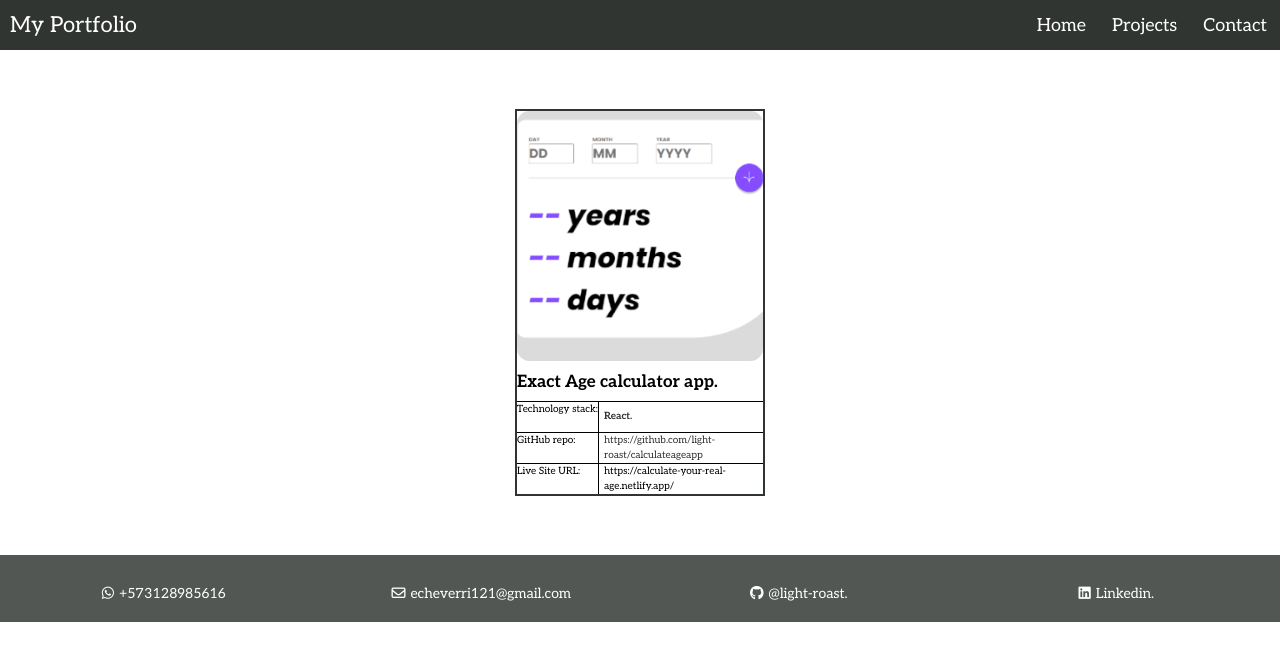
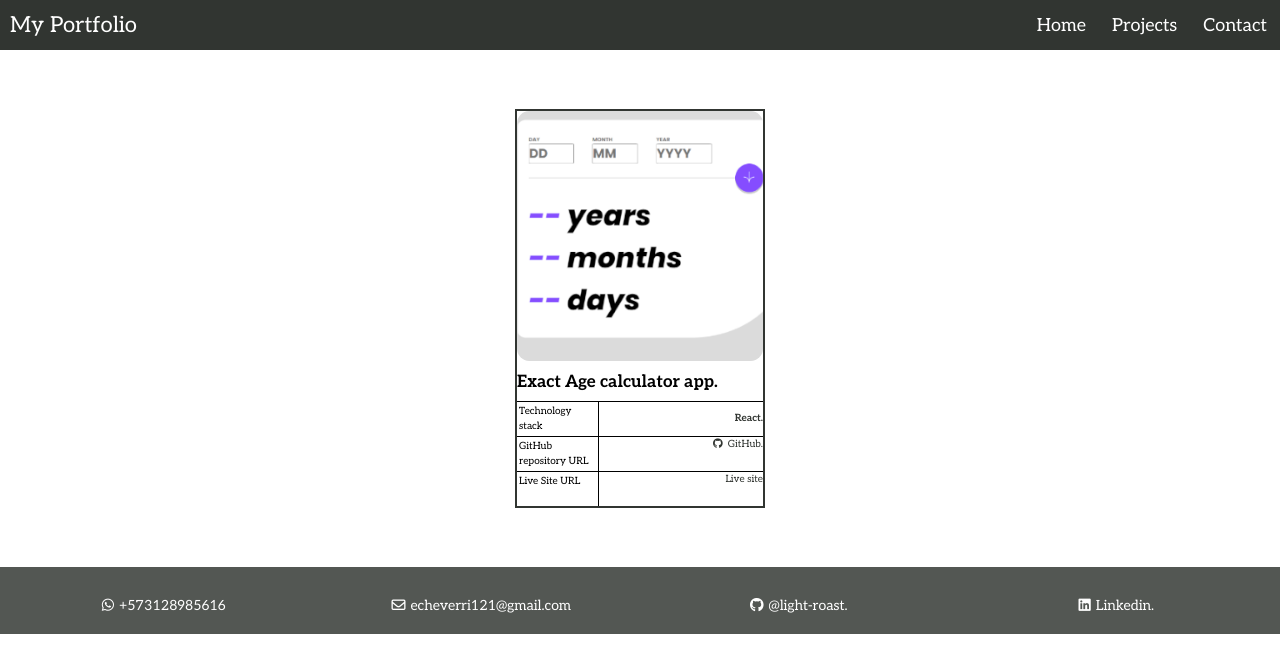
Before and after one commit to light-roast/portfolio-react, a React (Vite) app: page /projects in a window 1280 px wide. Shown: the top 672 px of the page. Built offline with nearby package versions, Linux system fonts and the light colour scheme.

Commit message:
Adjust card styles

```diff
--- a/src/components/Home/Home.module.css
+++ b/src/components/Home/Home.module.css
@@ -63,7 +63,7 @@
   }
 
   h3 {
-    font-size: 2.3rem;
+    font-size: 2rem;
     color: #6B8A94;
   }
 
@@ -95,6 +95,7 @@
   .sectionA h1 {
     color: var(--textColor);
     text-align: center;
+    font-size: 3.5rem;
   }
 
   .sectionA h3 {
@@ -102,7 +103,7 @@
     text-align: justify;
     padding: 5rem;
     margin: .7rem;
-    font-size: 2.5rem;
+    font-size: 2rem;
   }
 
   .sectionB {
--- a/src/components/Projects/Projectcard/Projectcard.css
+++ b/src/components/Projects/Projectcard/Projectcard.css
@@ -26,21 +26,24 @@ img {
     grid-column: 1/2;
     grid-row: 1/2;
     border-top: black solid 1px;
-    border-right: black solid 1px;;
+    border-right: black solid 1px;
+    padding: .2rem;
 }
 
 #two {
     grid-column: 1/2;
     grid-row: 2/3;
     border-top: black solid 1px;
-    border-right: black solid 1px;;
+    border-right: black solid 1px;
+    padding: .2rem;
 }
 
 #three {
     grid-column: 1/2;
     grid-row: 3/4;
     border-top: black solid 1px;
-    border-right: black solid 1px;;
+    border-right: black solid 1px;
+    padding: .2rem;
 }
 
 #four {
@@ -49,20 +52,32 @@ img {
     border-top: black solid 1px;
     align-content: center;
     padding-left: .5rem;
+    text-align: right;
 }
 
 #five {
     grid-column: 2/4;
     grid-row: 2/3;
     border-top: black solid 1px;
+    padding-top: 0;
+    padding-bottom: 0;
+    padding-right: 0;
     padding-left: .5rem;
+    margin: 0;
+    text-align: right;
+
 }
 
 #six {
     grid-column: 2/4;
     grid-row: 3/4;
     border-top: black solid 1px;
+    padding-top: 0;
+    padding-bottom: 0;
+    padding-right: 0;
     padding-left: .5rem;
+    margin: 0;
+    text-align: right;
 }
 
 
@@ -99,3 +114,23 @@ h4 {
 .category {
     color: var(--mainColor);
 }
+
+.card {
+    position: relative;
+    overflow: hidden;
+    transition: transform 0.3s ease-in-out;
+  }
+
+  .cards:hover {
+    transform: scale(1.05);
+  }
+
+  /* Additional styling for the hover effect (optional) */
+  .cards:hover .project-overlay {
+    opacity: 1;
+  }
+
+  .cards .project-overlay {
+    opacity: 1;
+    transition: opacity 0.3s ease-in-out;
+  }
--- a/src/components/Projects/Projectcard/Projectcard.jsx
+++ b/src/components/Projects/Projectcard/Projectcard.jsx
@@ -12,19 +12,18 @@ function Projectcard({project}) {
                     </h4>
                     <div id="info">
 
-                            <p id="one">Technology stack:</p>
-                            <p id="two">GitHub repo:</p>
-                            <p id="three">Live Site URL:</p>
+                            <p id="one">Technology stack</p>
+                            <p id="two">GitHub repository URL</p>
+                            <p id="three">Live Site URL</p>
 
 
                             <h4 id="four" className="category">
                                 {project.stack}
                             </h4>
-                            <p id="five" className="category">
-                                {project.gitlink}
-                            </p>
-                            <p id="six">{project.livelink}</p>
-
+                            <a id="five" href={project.gitlink} className="category">
+                                <i className="fab fa-github"></i>GitHub.
+                            </a>
+                            {project.livelink ? (<a id="six" className="category" href={project.livelink}>Live site</a>) : null}
 
                     </div>
                 </div>
```
